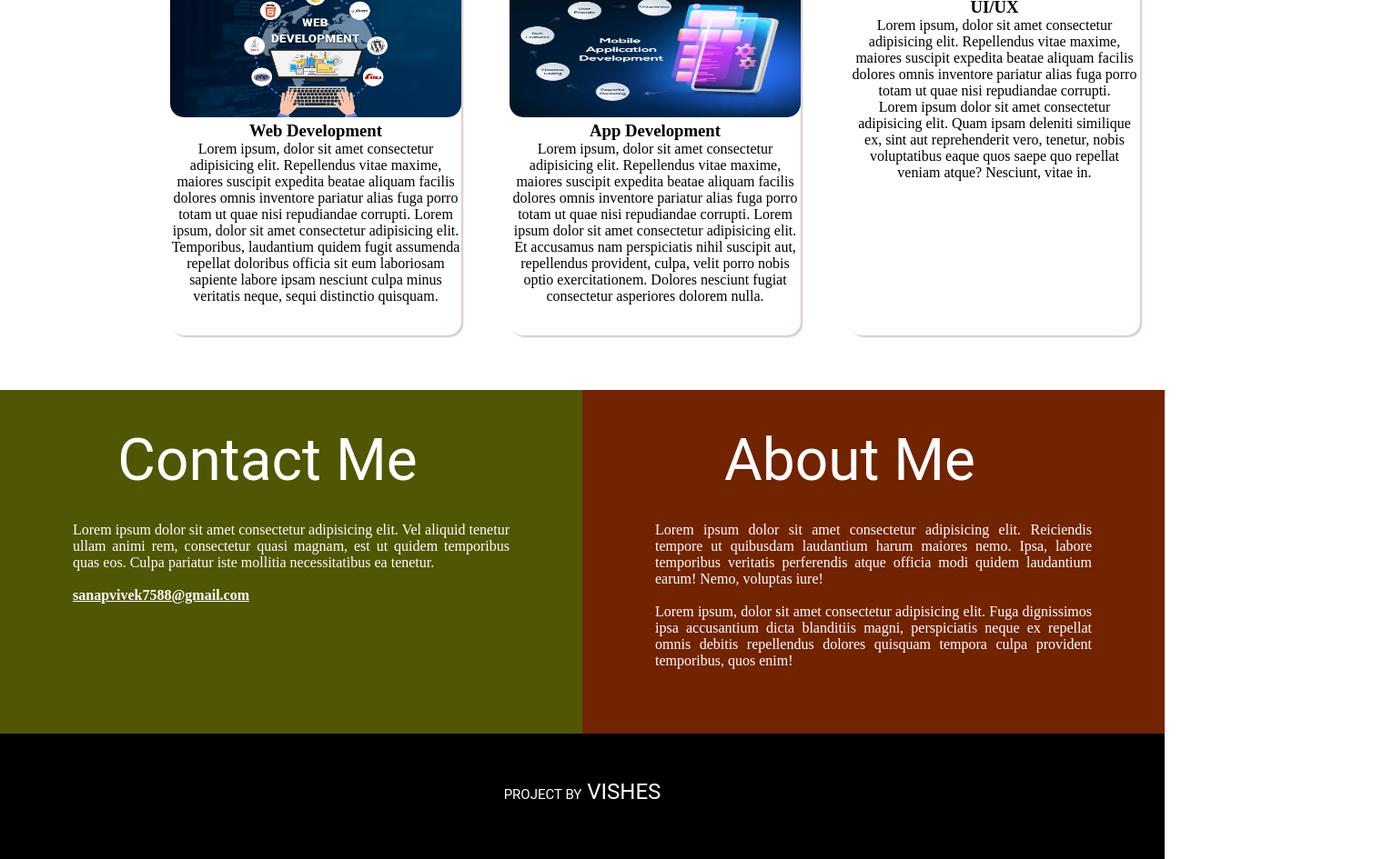
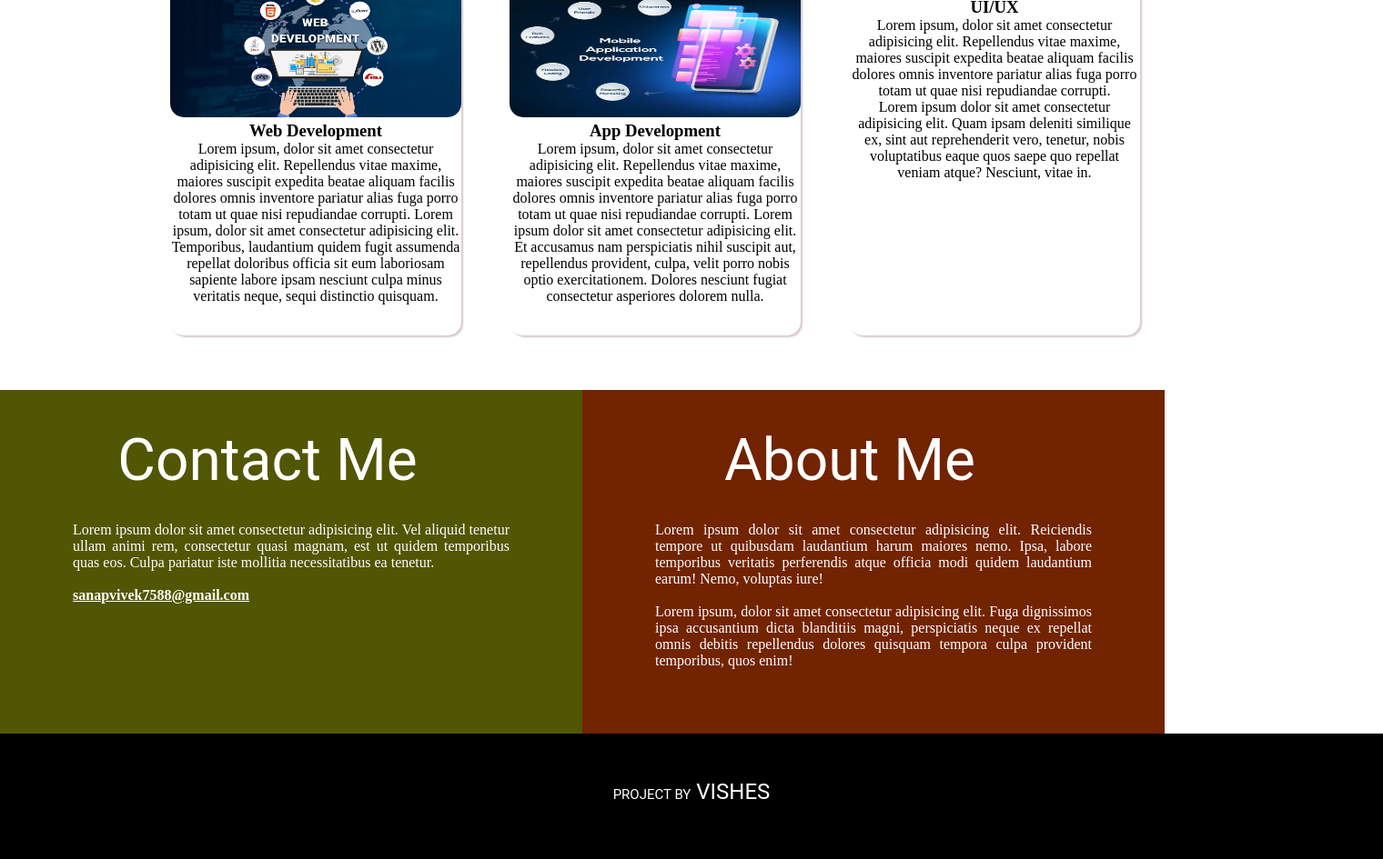
Before and after one commit to javadeveloper99/4-Developer-Landing-Page, a plain HTML site: page index.html in a window 1280 px wide. Shown: the part 1150-2095 px from the top of the page at 91% size, 1520 px wide, since content can reach past the window. Drawn offline with Linux system fonts and the light colour scheme.

Commit message:
Update style.css

```diff
--- a/style.css
+++ b/style.css
@@ -171,7 +171,7 @@
 }
 
 .section_last {
-  width: 100%;
+  width:1520px;
   height: 138px;
   text-align: center;
   background-color: #000000;
```
